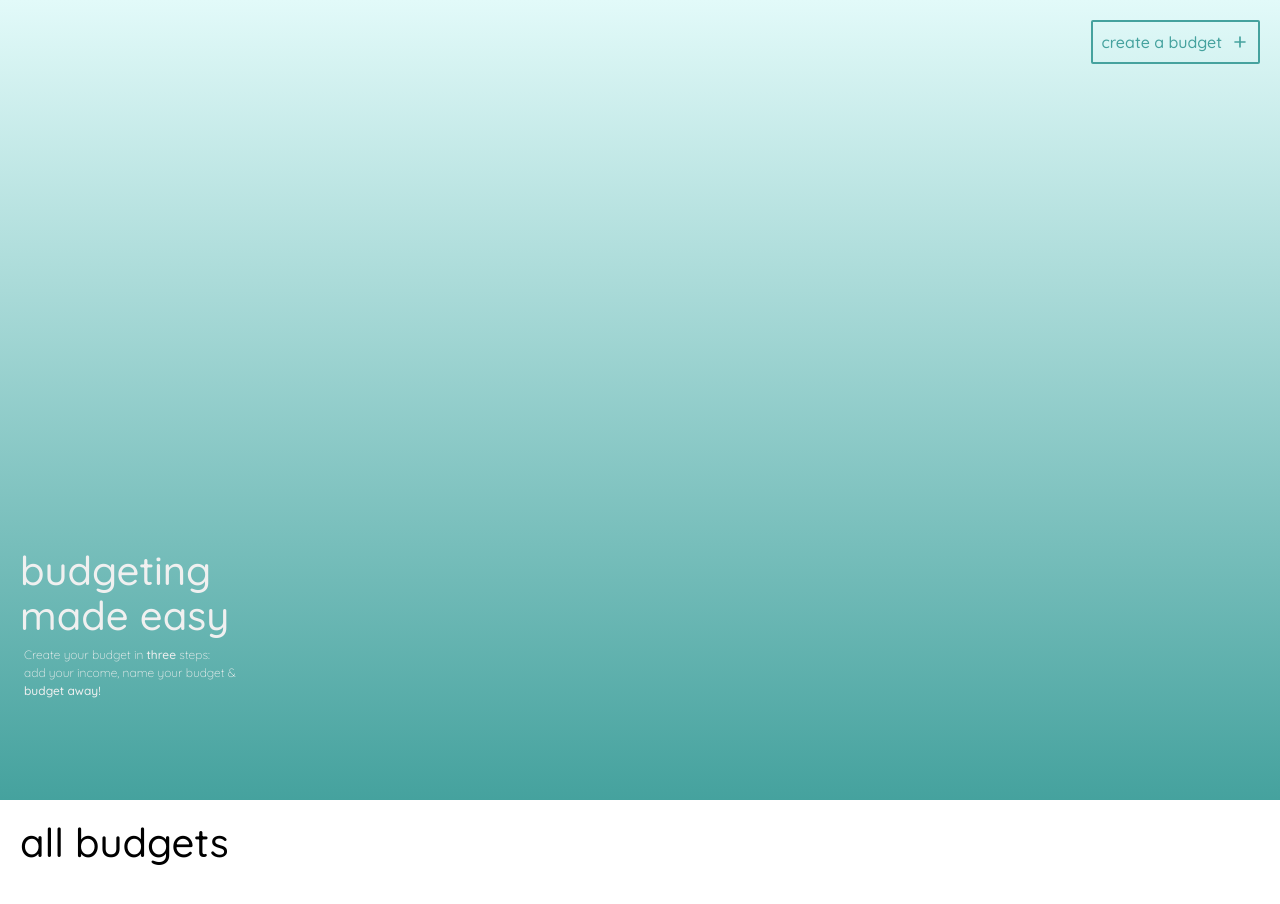
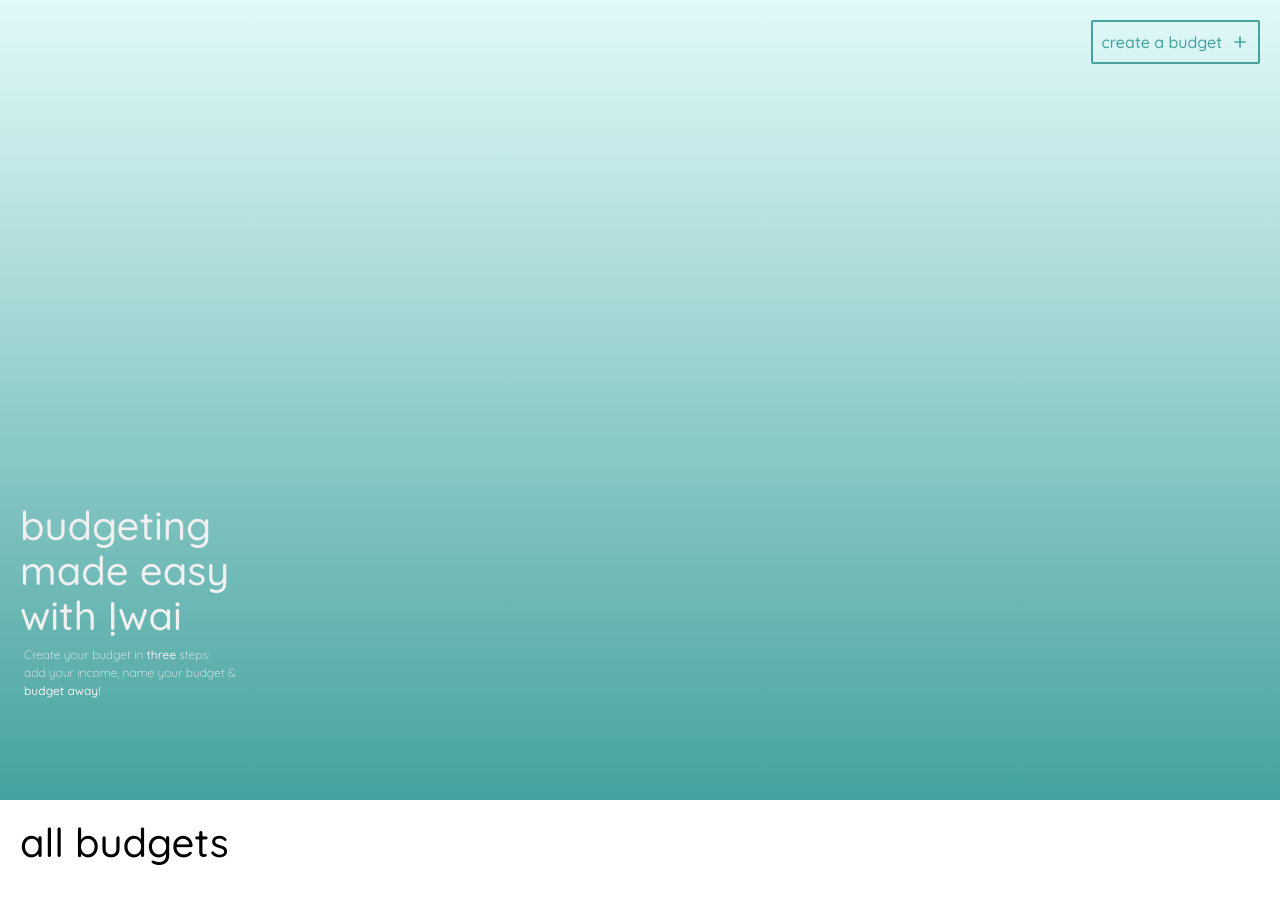
Before and after one commit to cindyeke/budget-app, a Next.js app: page / in a window 1280 px wide. Shown: the top 904 px of the page. Built offline with nearby package versions, Linux system fonts and the light colour scheme.

Commit message:
add brand name and description

```diff
--- a/src/app/layout.tsx
+++ b/src/app/layout.tsx
@@ -8,8 +8,8 @@ const quicksand = Quicksand({
 })
 
 export const metadata: Metadata = {
-    title: 'Create Next App',
-    description: 'Generated by create next app',
+    title: 'Ịwai',
+    description: 'Create your budget in three easy steps.',
 }
 
 export default function RootLayout({
--- a/src/components/sections/Hero/Hero.tsx
+++ b/src/components/sections/Hero/Hero.tsx
@@ -26,7 +26,7 @@ const Hero = ({
             />
             <div className="flex flex-col text-off-white w-[250px] mb-20">
                 <span className="text-[40px] leading-[45px]">
-                    budgeting made easy
+                    budgeting made easy with Ịwai
                 </span>
                 <span className="text-xs font-light mt-2 ml-1">
                     Create your budget in <b>three</b> steps: <br />
```
